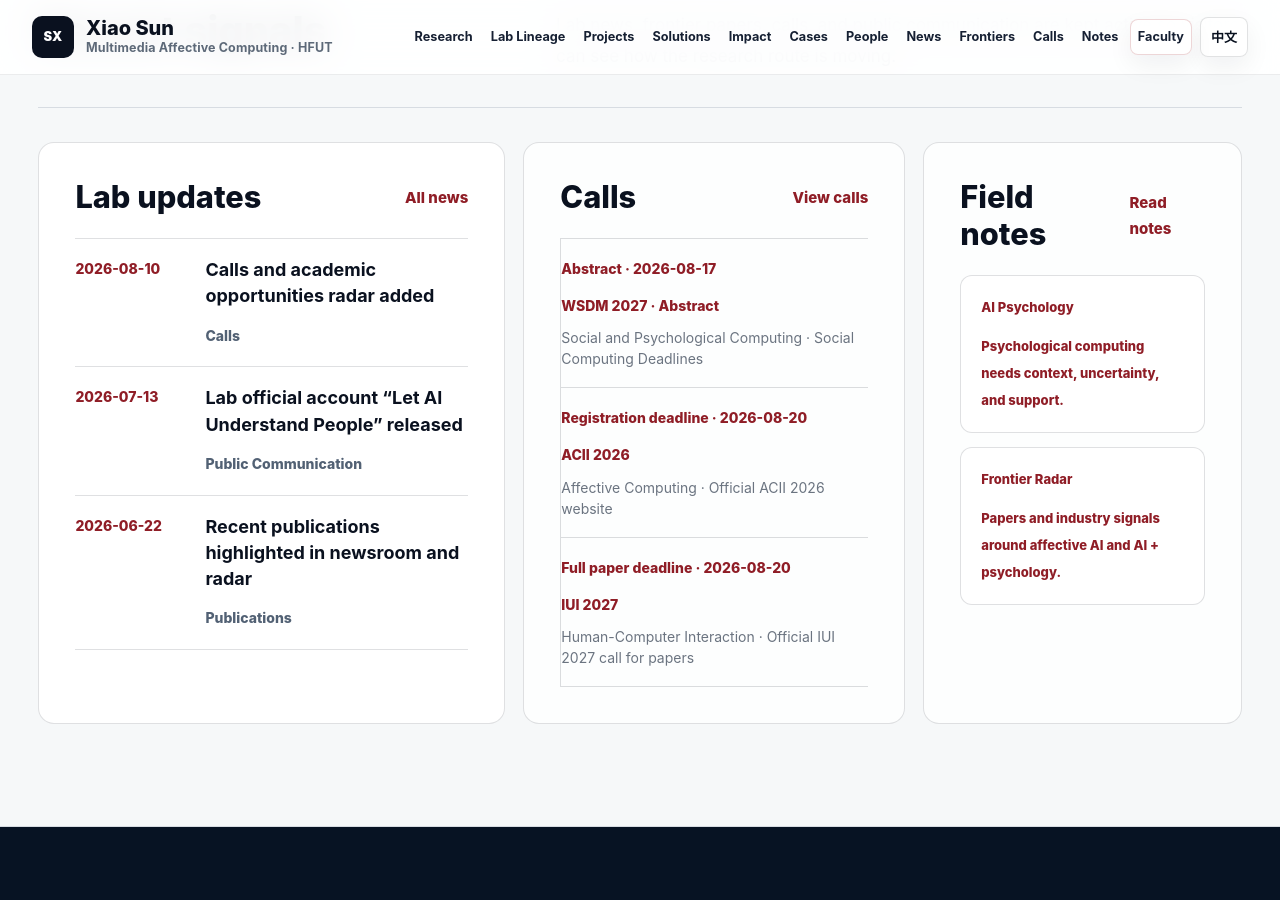
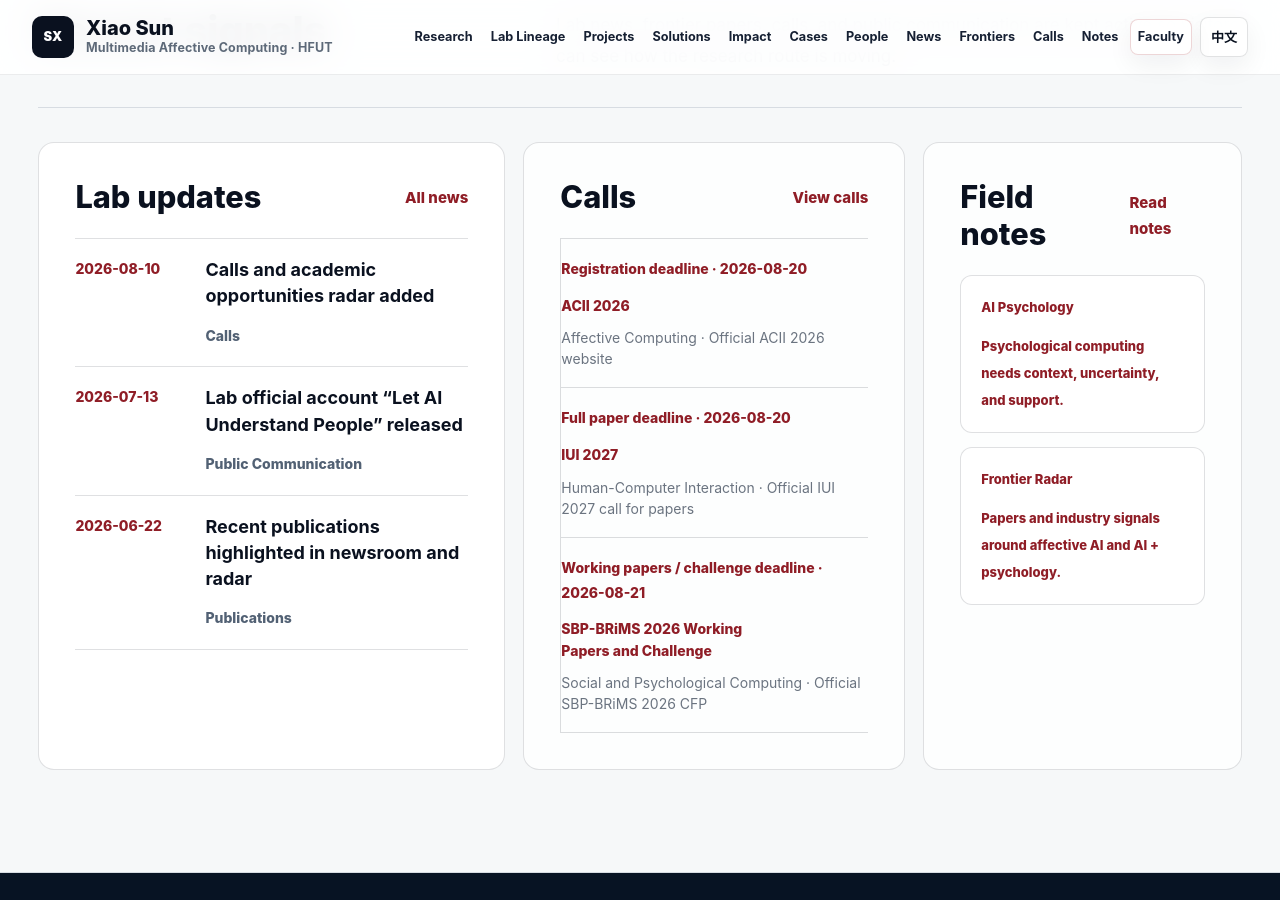
Before and after one commit to sxhfut/sxhfut.github.io, a Jekyll site: the page built from index.html, in a window 1280 px wide and 900 px high, scrolled down 7770 px. Built offline with Jekyll 4.4.1, drawn with Linux system fonts in a browser that asks for light colours; part of the change alters nothing that is shown.

Commit message:
Update academic opportunities data

```diff
--- a/_data/opportunities.json
+++ b/_data/opportunities.json
@@ -1,17 +1,17 @@
 {
-  "generated_at": "2026-08-17T10:11:38.539239+08:00",
-  "generated_date_beijing": "2026-08-17",
+  "generated_at": "2026-08-18T10:07:33.422764+08:00",
+  "generated_date_beijing": "2026-08-18",
   "refresh_cadence": "daily",
   "stats": {
-    "items": 24,
+    "items": 23,
     "manual_items": 13,
     "ai_deadlines_items": 0,
     "hci_deadlines_items": 2,
-    "social_deadlines_items": 8,
+    "social_deadlines_items": 7,
     "wikicfp_items": 1,
     "official_items": 13,
-    "closing_soon_items": 8,
-    "open_items": 19
+    "closing_soon_items": 7,
+    "open_items": 18
   },
   "sources": [
     {
@@ -43,34 +43,6 @@
   "items": [
     {
       "kind": "conference",
-      "track": "Social and Psychological Computing",
-      "track_zh": "社会与心理计算",
-      "title": "WSDM 2027 · Abstract",
-      "title_zh": "WSDM 2027 · Abstract",
-      "venue": "ACM International Conference on Web Search and Data Mining",
-      "deadline": "2026-08-17",
-      "deadline_label": "Abstract",
-      "deadline_tz": "AoE",
-      "days_left": 0,
-      "status": "closing_soon",
-      "date": "February 15-19, 2027",
-      "place": "Hong Kong, China",
-      "source": "Social Computing Deadlines",
-      "source_type": "aggregator",
-      "relevance_score": 82,
-      "summary": "ACM International Conference on Web Search and Data Mining is relevant to Social and Psychological Computing, with emphasis on social signals, user behavior, human-centered evaluation, or online interaction data depending on the track.",
-      "summary_zh": "该条目与社会与心理计算相关，可用于跟踪社会信号、用户行为、在线交互数据、以人为中心评测和群体心理计算等方向。",
-      "fit": [
-        "AI + psychology"
-      ],
-      "fit_zh": [
-        "AI + 心理"
-      ],
-      "url": "https://wsdm-conference.org/2027/",
-      "canonical_id": ""
-    },
-    {
-      "kind": "conference",
       "track": "Affective Computing",
       "track_zh": "情感计算",
       "title": "ACII 2026",
@@ -79,7 +51,7 @@
       "deadline": "2026-08-20",
       "deadline_label": "Registration deadline",
       "deadline_tz": "",
-      "days_left": 3,
+      "days_left": 2,
       "status": "closing_soon",
       "date": "September 8-10, 2026",
       "place": "Puebla, Mexico",
@@ -112,7 +84,7 @@
       "deadline": "2026-08-20",
       "deadline_label": "Full paper deadline",
       "deadline_tz": "AoE",
-      "days_left": 3,
+      "days_left": 2,
       "status": "closing_soon",
       "date": "February 8-11, 2027",
       "place": "Helsinki, Finland",
@@ -145,7 +117,7 @@
       "deadline": "2026-08-21",
       "deadline_label": "Working papers / challenge deadline",
       "deadline_tz": "AoE",
-      "days_left": 4,
+      "days_left": 3,
       "status": "closing_soon",
       "date": "October 12-14, 2026",
       "place": "Pittsburgh, PA, USA",
@@ -170,34 +142,6 @@
     },
     {
       "kind": "conference",
-      "track": "AI + Psychology",
-      "track_zh": "AI + 心理",
-      "title": "ICEAR 2026",
-      "title_zh": "ICEAR 2026",
-      "venue": "ICEAR 2026",
-      "deadline": "2026-08-21",
-      "deadline_label": "CFP deadline",
-      "deadline_tz": "",
-      "days_left": 4,
-      "status": "closing_soon",
-      "date": "Sep 11, 2026 - Sep 13, 2026",
-      "place": "Haikou, China",
-      "source": "WikiCFP · human computer interaction AI",
-      "source_type": "aggregator",
-      "relevance_score": 70,
-      "summary": "2026 International Conference on Embodied AI and Robotics",
-      "summary_zh": "该条目与AI + 心理相关，适合作为论文投稿、专题交流、学生训练或合作选题的时间窗口。正式准备前请以原始页面的最新要求为准。",
-      "fit": [
-        "Embodied interaction"
-      ],
-      "fit_zh": [
-        "具身交互"
-      ],
-      "url": "http://www.wikicfp.com/cfp/servlet/event.showcfp?eventid=190921&copyownerid=182680",
-      "canonical_id": ""
-    },
-    {
-      "kind": "conference",
       "track": "Social and Psychological Computing",
       "track_zh": "社会与心理计算",
       "title": "WSDM 2027",
@@ -206,7 +150,7 @@
       "deadline": "2026-08-24",
       "deadline_label": "Full Paper",
       "deadline_tz": "AoE",
-      "days_left": 7,
+      "days_left": 6,
       "status": "closing_soon",
       "date": "February 15-19, 2027",
       "place": "Hong Kong, China",
@@ -226,6 +170,34 @@
     },
     {
       "kind": "conference",
+      "track": "AI + Psychology",
+      "track_zh": "AI + 心理",
+      "title": "ICMAI 2026",
+      "title_zh": "ICMAI 2026",
+      "venue": "ICMAI 2026",
+      "deadline": "2026-08-28",
+      "deadline_label": "CFP deadline",
+      "deadline_tz": "",
+      "days_left": 10,
+      "status": "closing_soon",
+      "date": "Sep 17, 2026 - Sep 19, 2026",
+      "place": "Wuhan, China",
+      "source": "WikiCFP · intelligent user interfaces",
+      "source_type": "aggregator",
+      "relevance_score": 70,
+      "summary": "2026 International Conference on Multimodal Artificial Intelligence",
+      "summary_zh": "该条目与AI + 心理相关，适合作为论文投稿、专题交流、学生训练或合作选题的时间窗口。正式准备前请以原始页面的最新要求为准。",
+      "fit": [
+        "Multimodal sensing"
+      ],
+      "fit_zh": [
+        "多模态感知"
+      ],
+      "url": "http://www.wikicfp.com/cfp/servlet/event.showcfp?eventid=190675&copyownerid=182680",
+      "canonical_id": ""
+    },
+    {
+      "kind": "conference",
       "track": "Embodied Emotional Intelligence",
       "track_zh": "具身情感智能",
       "title": "IEEE VR 2027",
@@ -234,7 +206,7 @@
       "deadline": "2026-08-31",
       "deadline_label": "Paper deadline",
       "deadline_tz": "UTC-12",
-      "days_left": 14,
+      "days_left": 13,
       "status": "closing_soon",
       "date": "February, 27 - March, 3, 2027",
       "place": "Melbourne, Australia",
@@ -268,7 +240,7 @@
       "deadline": "2026-09-02",
       "deadline_label": "Full Paper / Extended Abstract",
       "deadline_tz": "AoE",
-      "days_left": 16,
+      "days_left": 15,
       "status": "closing_soon",
       "date": "December 2-4, 2026",
       "place": "Granada, Spain",
@@ -296,7 +268,7 @@
       "deadline": "2026-09-10",
       "deadline_label": "Full paper deadline",
       "deadline_tz": "AoE",
-      "days_left": 24,
+      "days_left": 23,
       "status": "open",
       "date": "April 2027",
       "place": "Barcelona, Spain",
@@ -329,7 +301,7 @@
       "deadline": "2026-09-15",
       "deadline_label": "Round 2 full paper deadline",
       "deadline_tz": "AoE",
-      "days_left": 29,
+      "days_left": 28,
       "status": "open",
       "date": "2027",
       "place": "Edinburgh, Scotland, United Kingdom",
@@ -362,7 +334,7 @@
       "deadline": "2026-09-15",
       "deadline_label": "Full Research Papers",
       "deadline_tz": "GMT-11",
-      "days_left": 29,
+      "days_left": 28,
       "status": "open",
       "date": "April 5-9, 2027",
       "place": "Wellington, New Zealand",
@@ -392,7 +364,7 @@
       "deadline": "2026-09-18",
       "deadline_label": "Full paper submission deadline",
       "deadline_tz": "AoE",
-      "days_left": 32,
+      "days_left": 31,
       "status": "open",
       "date": "March 8-12, 2027",
       "place": "Santa Clara, California, USA",
@@ -425,7 +397,7 @@
       "deadline": "2026-09-25",
       "deadline_label": "Paper deadline",
       "deadline_tz": "AoE",
-      "days_left": 39,
+      "days_left": 38,
       "status": "open",
       "date": "May 2027",
       "place": "San Francisco, California, USA",
@@ -458,7 +430,7 @@
       "deadline": "2026-10-12",
       "deadline_label": "ARR submission deadline",
       "deadline_tz": "",
-      "days_left": 56,
+      "days_left": 55,
       "status": "open",
       "date": "October 2026 cycle",
       "place": "Online review cycle",
@@ -491,7 +463,7 @@
       "deadline": "2026-11-01",
       "deadline_label": "Next new-submission round",
       "deadline_tz": "AoE",
-      "days_left": 76,
+      "days_left": 75,
       "status": "open",
       "date": "Rolling journal cycle",
       "place": "ACM IMWUT",
@@ -524,7 +496,7 @@
       "deadline": "2026-11-09",
       "deadline_label": "Full, Short & Exploratory Papers",
       "deadline_tz": "AoE",
-      "days_left": 84,
+      "days_left": 83,
       "status": "open",
       "date": "April 12-16, 2027",
       "place": "Delft, The Netherlands",
@@ -650,7 +622,7 @@
       "deadline": "2026-12-03",
       "deadline_label": "Revise & Resubmit (resubmission)",
       "deadline_tz": "AoE",
-      "days_left": 108,
+      "days_left": 107,
       "status": "future",
       "date": "May 10-14, 2027",
       "place": "Pittsburgh, PA, USA",
@@ -680,7 +652,7 @@
       "deadline": "2027-01-15",
       "deadline_label": "Round 3 Full Paper (also posters/demos/datasets)",
       "deadline_tz": "AoE",
-      "days_left": 151,
+      "days_left": 150,
       "status": "future",
       "date": "",
       "place": "Edinburgh, Scotland, United Kingdom",
@@ -710,7 +682,7 @@
       "deadline": "2027-01-18",
       "deadline_label": "Paper deadline",
       "deadline_tz": "UTC-12",
-      "days_left": 154,
+      "days_left": 153,
       "status": "future",
       "date": "June, 28 - July, 2, 2027",
       "place": "Stockholm, Sweden",
```
